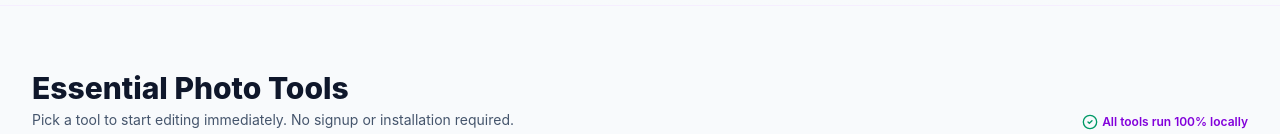
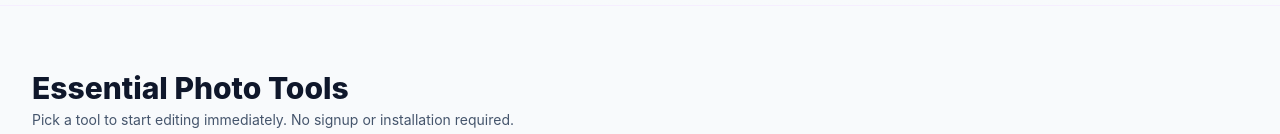
Before and after one commit to its-sartaj/Ai-photo-Lab, a React (Vite) app: page / in a window 1280 px wide. Shown: the part 818-952 px from the top of the page. Built offline with nearby package versions, Linux system fonts and the light colour scheme.

Commit message:
fix(home): remove 'All tools run 100% locally' badge as requested

```diff
--- a/src/components/HomePage.tsx
+++ b/src/components/HomePage.tsx
@@ -15,7 +15,6 @@ import {
   Zap,
   Lock,
   Search,
-  CheckCircle2,
   Clock,
   HelpCircle,
   FileCheck,
@@ -290,17 +289,11 @@ export const HomePage: React.FC<HomePageProps> = ({
 
       {/* Main Tool Cards Grid */}
       <section className="max-w-7xl mx-auto px-4 sm:px-6 lg:px-8 py-16">
-        <div className="flex flex-col md:flex-row md:items-end justify-between mb-10">
-          <div>
-            <h2 className="text-2xl md:text-3xl font-extrabold text-slate-900">
-              {t.tools.title}
-            </h2>
-            <p className="mt-1 text-sm text-slate-600">{t.tools.subtitle}</p>
-          </div>
-          <div className="mt-3 md:mt-0 text-xs text-purple-700 font-semibold flex items-center gap-1">
-            <CheckCircle2 className="w-4 h-4 text-emerald-600" />
-            <span>{language === 'hi' ? 'सभी टूल्स 100% क्लाइंट-साइड हैं' : 'All tools run 100% locally'}</span>
-          </div>
+        <div className="mb-10">
+          <h2 className="text-2xl md:text-3xl font-extrabold text-slate-900">
+            {t.tools.title}
+          </h2>
+          <p className="mt-1 text-sm text-slate-600">{t.tools.subtitle}</p>
         </div>
 
         <div className="grid grid-cols-1 md:grid-cols-2 lg:grid-cols-3 gap-6">
```
